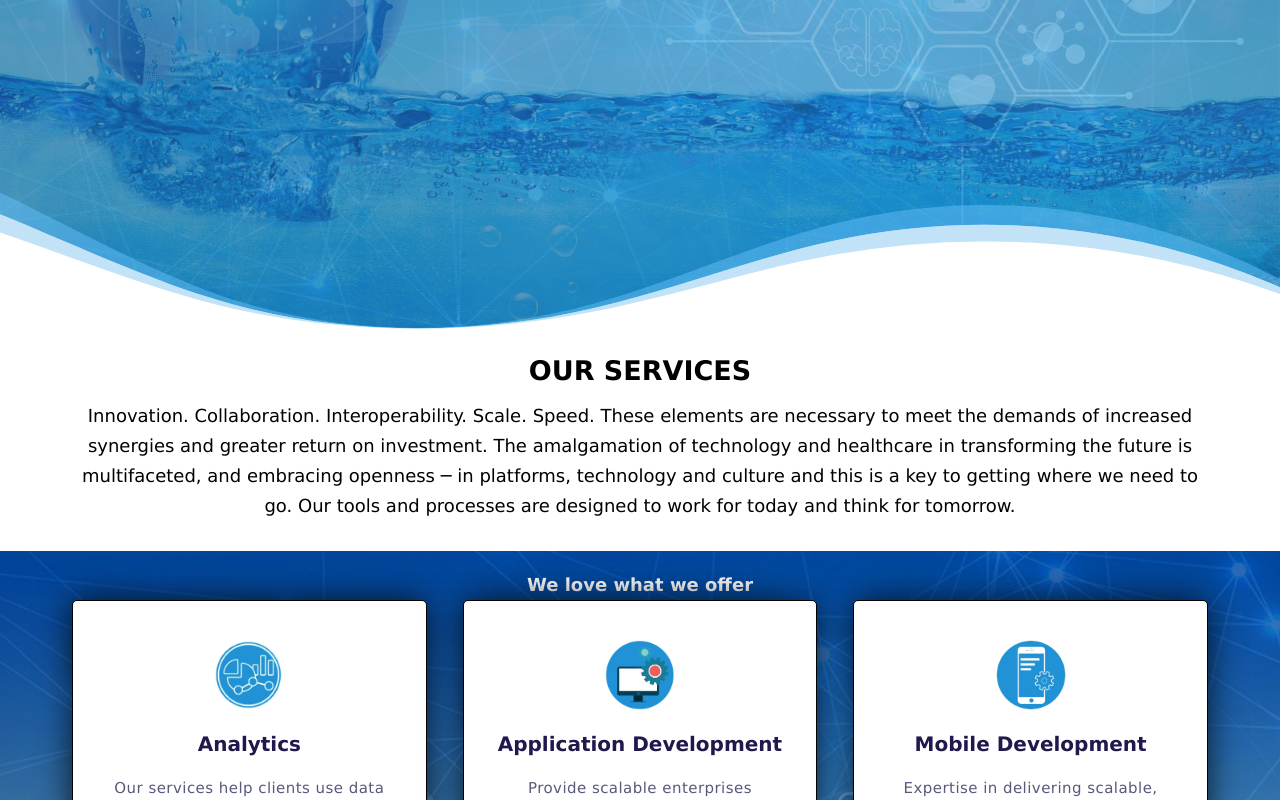
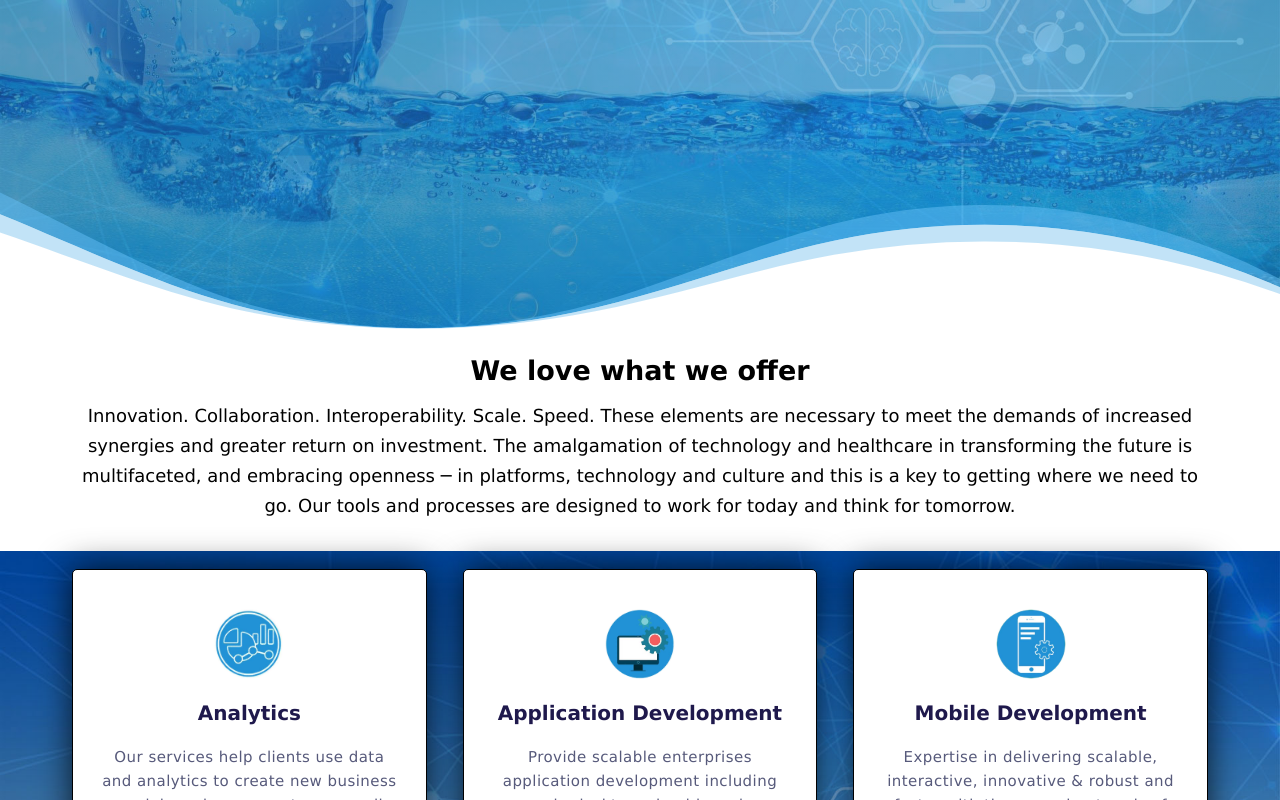
Before and after one commit to MeiiporulTrainingSite/vdigbizreact, a React (Create React App) app in the folder project/: page /service in a window 1280 px wide. Shown: the part 389-1189 px from the top of the page. Built offline with nearby package versions, Linux system fonts and the light colour scheme; a web font is replaced by a local one.

Commit message:
Service upadated

```diff
--- a/project/src/App.js
+++ b/project/src/App.js
@@ -20,7 +20,6 @@ export default function App() {
       <Route path="/analytics"><Analytics/></Route>
       <Route path="/appliction_dev"></Route>
       <Route path="/contact"><Contactpage /></Route>
-
       <Route path="/mobile_app"><Mobileapp/></Route>
     </Switch>
   </Layout>;
--- a/project/src/component/All_pages/mainservice/Service.js
+++ b/project/src/component/All_pages/mainservice/Service.js
@@ -14,16 +14,14 @@ return(
         <h1>Services</h1>
 </Div>
     <div className='servicecontent'>
-        <h1>OUR SERVICES</h1>
+        <h1>We love what we offer</h1>
         <p>Innovation. Collaboration. Interoperability. Scale. Speed. These elements are necessary to meet the demands of increased synergies and greater return on investment. The amalgamation of technology and healthcare in transforming the future is multifaceted, and embracing openness ─ in platforms, technology and culture and this is a key to getting where we need to go. Our tools and processes are designed to work for today and think for tomorrow. </p>
       </div>
 
     <div className = 'servicecontainer'>
 
         <section className='service_maincontent'>
-            <div className = 'row'>
-            <h2 className = 'section-heading'>We love what we offer</h2>
-            </div>
+
             <div className = 'row'>
                 <div className = 'column'>
                     <div className = 'card'>
--- a/project/src/component/home/About_company/About_company.css
+++ b/project/src/component/home/About_company/About_company.css
@@ -1,5 +1,4 @@
 .home_AboutCompany{
     display: flex;
-    padding:60px 100px;
-    gap: 70px;
+
 }
```
